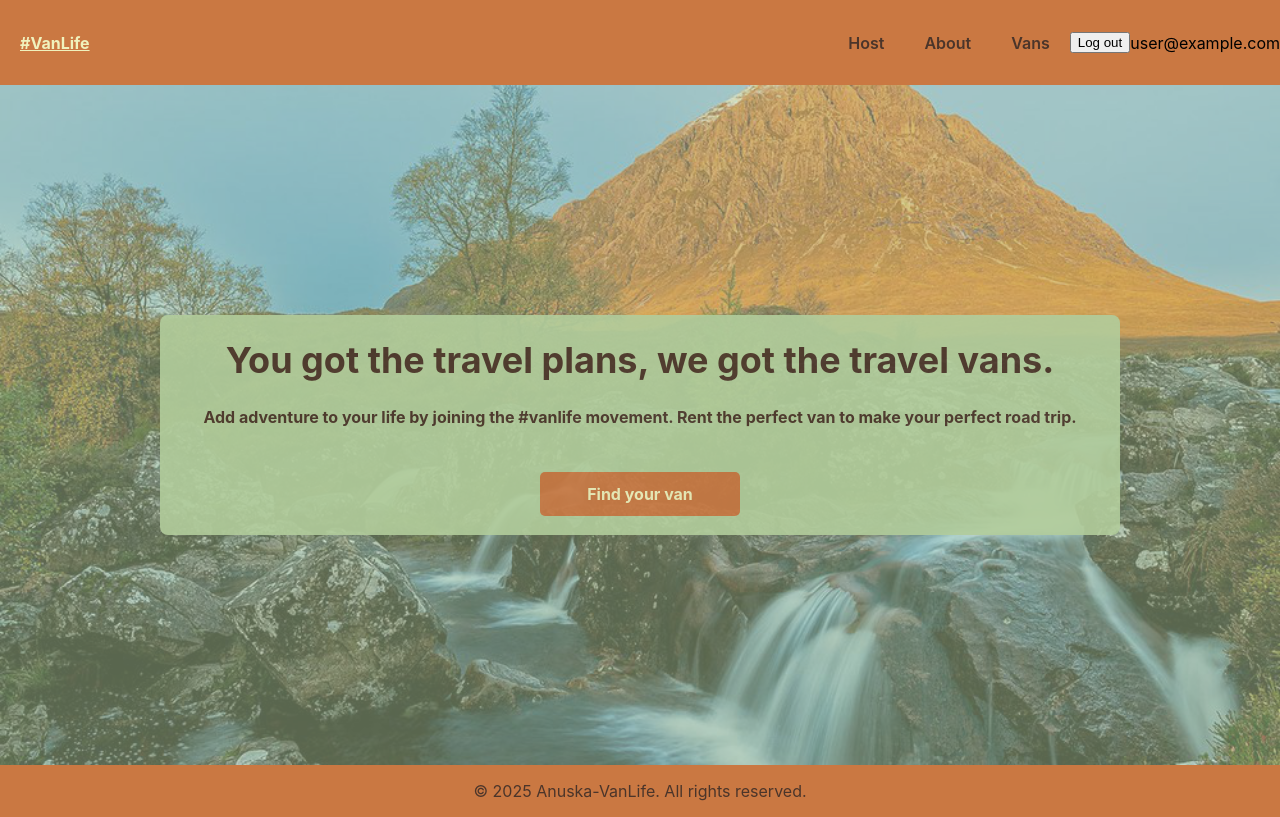
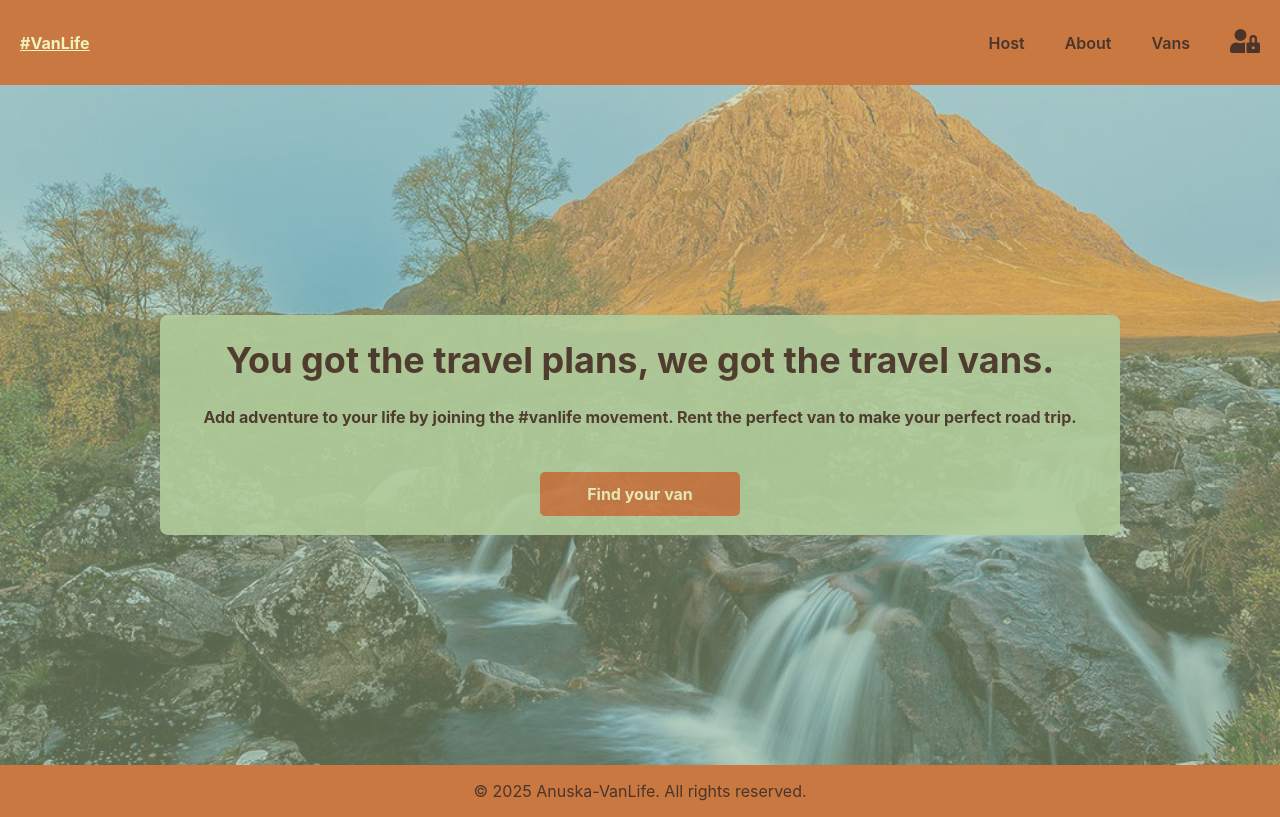
Before and after one commit to Anuska86/VanLife, a React (Vite) app in the folder van-life/: page / in a window 1280 px wide. Built offline with nearby package versions, Linux system fonts and the light colour scheme; no server answers; sample sign-in values are in the browser's storage.

Commit message:
Update Header.jsx

```diff
--- a/van-life/src/components/Header.jsx
+++ b/van-life/src/components/Header.jsx
@@ -50,18 +50,9 @@ export default function Header() {
           Vans
         </NavLink>
 
-        {user ? (
-          <>
-            <button className="logout-button" onClick={handleLogout}>
-              Log out
-            </button>
-            <span className="user-email">{user.email}</span>
-          </>
-        ) : (
-          <Link to="login" className="login-link">
-            <FaUserLock size={30} />
-          </Link>
-        )}
+        <Link to="login" className="login-link">
+          <FaUserLock size={30} />
+        </Link>
       </nav>
     </header>
   );
```
